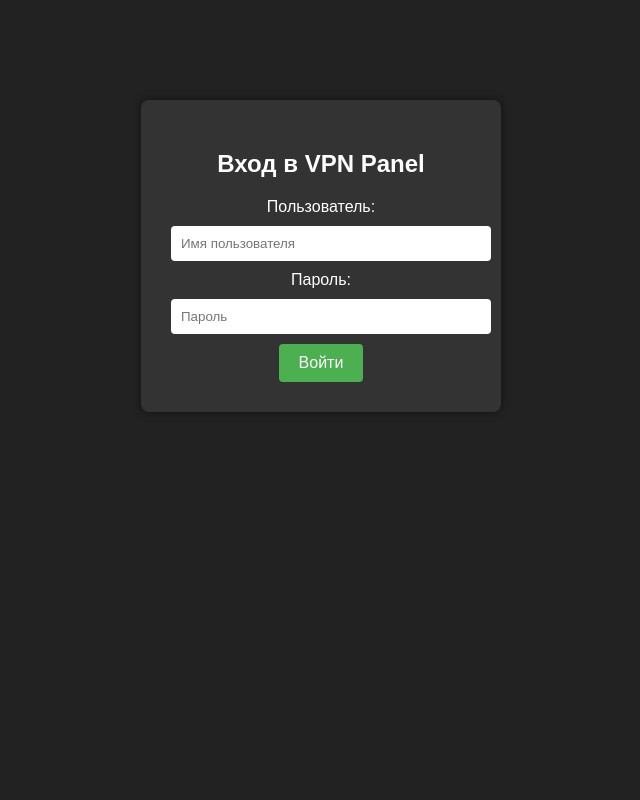
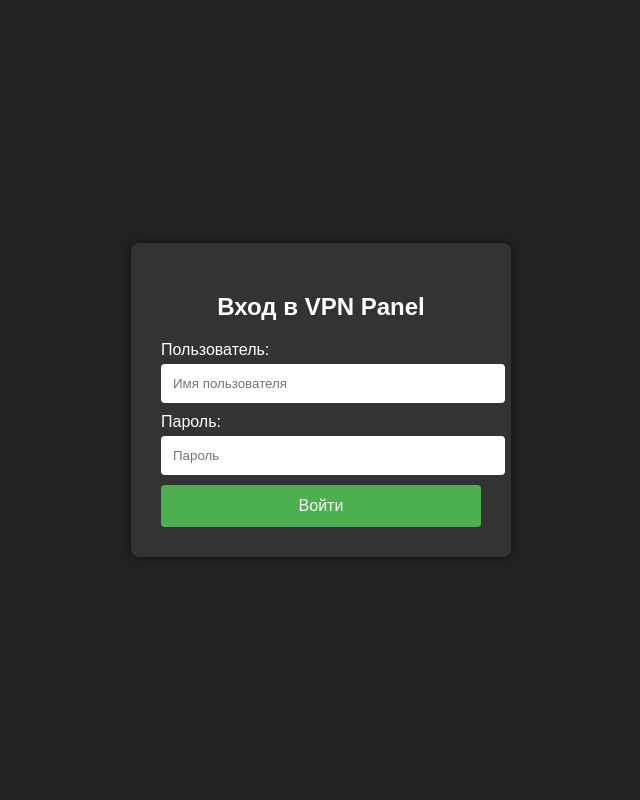
Before and after one commit to Rostarc/web-cabinet, a PHP site: page /login.php in a window 1280 px wide. Shown: the whole page, without its empty margins (319-959 px from the left). Run offline with PHP 8.4, Linux system fonts and the light colour scheme.

Commit message:
Update login.css

```diff
--- a/css/login.css
+++ b/css/login.css
@@ -1,48 +1,64 @@
-body {
-    background: #222;
+/* Сброс и базовые стили */
+html, body {
+    height: 100%;
+    margin: 0;
+    font-family: Arial, sans-serif;
+    background-color: #222;
     color: #fff;
-    font-family: Arial, sans-serif;
-    margin: 0;
-    padding: 0;
+    display: flex;
+    align-items: center;
+    justify-content: center;
 }
 
+/* Контейнер формы логина */
 .login-container {
-    width: 300px;
-    margin: 100px auto;
+    width: 320px;
     padding: 30px;
-    background: #333;
+    background-color: #333;
     border-radius: 8px;
     box-shadow: 0 0 10px rgba(0,0,0,0.5);
     text-align: center;
 }
 
+/* Заголовок */
 .login-container h2 {
     margin-bottom: 20px;
 }
 
+/* Метки для полей ввода */
+.login-container label {
+    display: block;
+    text-align: left;
+    margin-bottom: 5px;
+}
+
+/* Поля ввода */
 .login-container input[type="text"],
 .login-container input[type="password"] {
     width: 100%;
-    padding: 10px;
-    margin: 10px 0;
+    padding: 12px;
+    margin-bottom: 10px;
     border: none;
     border-radius: 4px;
 }
 
+/* Кнопка входа */
 .login-container button {
-    padding: 10px 20px;
+    width: 100%;
+    padding: 12px;
     border: none;
     border-radius: 4px;
-    background: #4caf50;
+    background-color: #4caf50;
     color: #fff;
     font-size: 16px;
     cursor: pointer;
 }
 
 .login-container button:hover {
-    background: #45a049;
+    background-color: #45a049;
 }
 
+/* Сообщение об ошибке */
 .error {
     color: red;
     margin-bottom: 10px;
```
